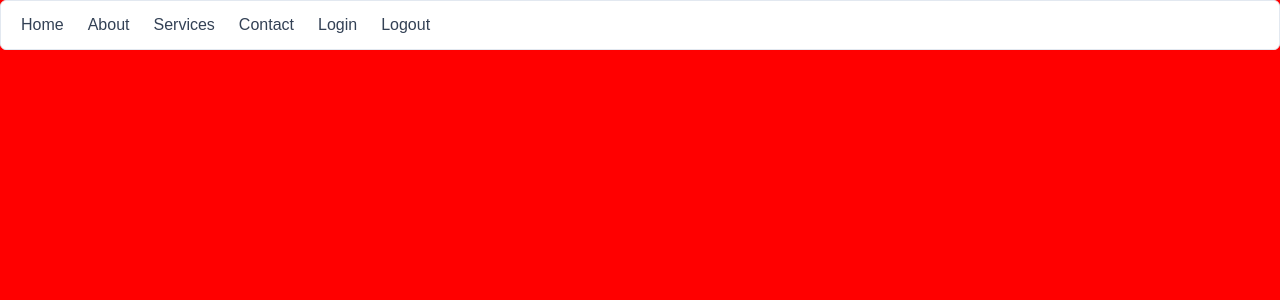
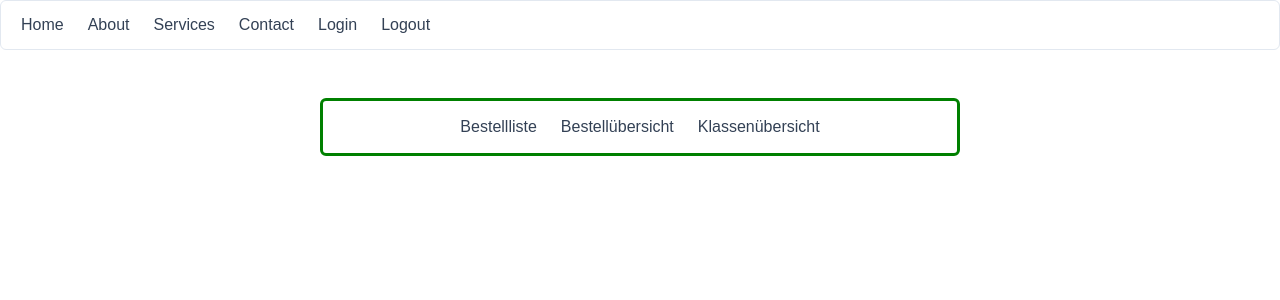
Before and after one commit to DSMitco/Schulbuchaktion, a Vue app in the folder frontend/: page / in a window 1280 px wide. Shown: the top 300 px of the page. Built offline with nearby package versions, Linux system fonts and the light colour scheme; a web font is replaced by a local one.

Commit message:
Implemented a MenuBar

```diff
--- a/frontend/src/App.vue
+++ b/frontend/src/App.vue
@@ -1,18 +1,14 @@
 <script setup>
-import NavView from "@/components/NavComponent.vue";
-
-
+import HomeView from "@/views/HomeView.vue";
 
 </script>
 
 <template>
-  <NavView />
+
+<HomeView/>
 
 </template>
 
-<style>
-body{
-  background-color: red;
-}
+<style scoped>
 
 </style>
--- /dev/null
+++ b/frontend/src/components/MenuComponent.vue
@@ -0,0 +1,24 @@
+<script setup>
+import Menubar from 'primevue/menubar';
+
+const items = [
+  {label: 'Bestellliste', icon: 'pi pi-info', routerLink: '/bestellliste'},
+  {label: 'Bestellübersicht', icon: 'pi pi-home', routerLink: '/bestelluebersicht'},
+  {label: 'Klassenübersicht', icon: 'pi pi-cog', routerLink: '/klassenuebersicht'},
+
+];
+
+</script>
+
+<template>
+  <Menubar class = "menu" :model="items"/>
+</template>
+
+<style scoped>
+ .menu{
+   width:33%;
+
+
+ }
+
+</style>
--- a/frontend/src/main.js
+++ b/frontend/src/main.js
@@ -3,10 +3,14 @@
 
 import { createApp } from 'vue'
 import { createPinia } from 'pinia'
-import PrimeVue from 'primevue/config';
+
 
 import App from './App.vue'
 import router from './router'
+import PrimeVue from 'primevue/config'
+import Button from "primevue/button"
+
+
 
 const app = createApp(App)
 
--- a/frontend/src/views/HomeView.vue
+++ b/frontend/src/views/HomeView.vue
@@ -1,9 +1,29 @@
 <script setup>
+import NavView from "@/components/NavComponent.vue";
+import MenuComponent from "@/components/MenuComponent.vue";
 
 </script>
 
 <template>
-  <main>
-    <TheWelcome />
-  </main>
+  <NavView class="navBar"/>
+
+
+  <MenuComponent class="menu"/>
+
+
 </template>
+
+<style scoped>
+.navBar {
+  margin-bottom: 3rem;
+}
+
+.menu {
+  margin: auto;
+  width: 50%;
+  border: 3px solid green;
+  padding: 10px;
+  justify-content: center;
+}
+
+</style>
```
